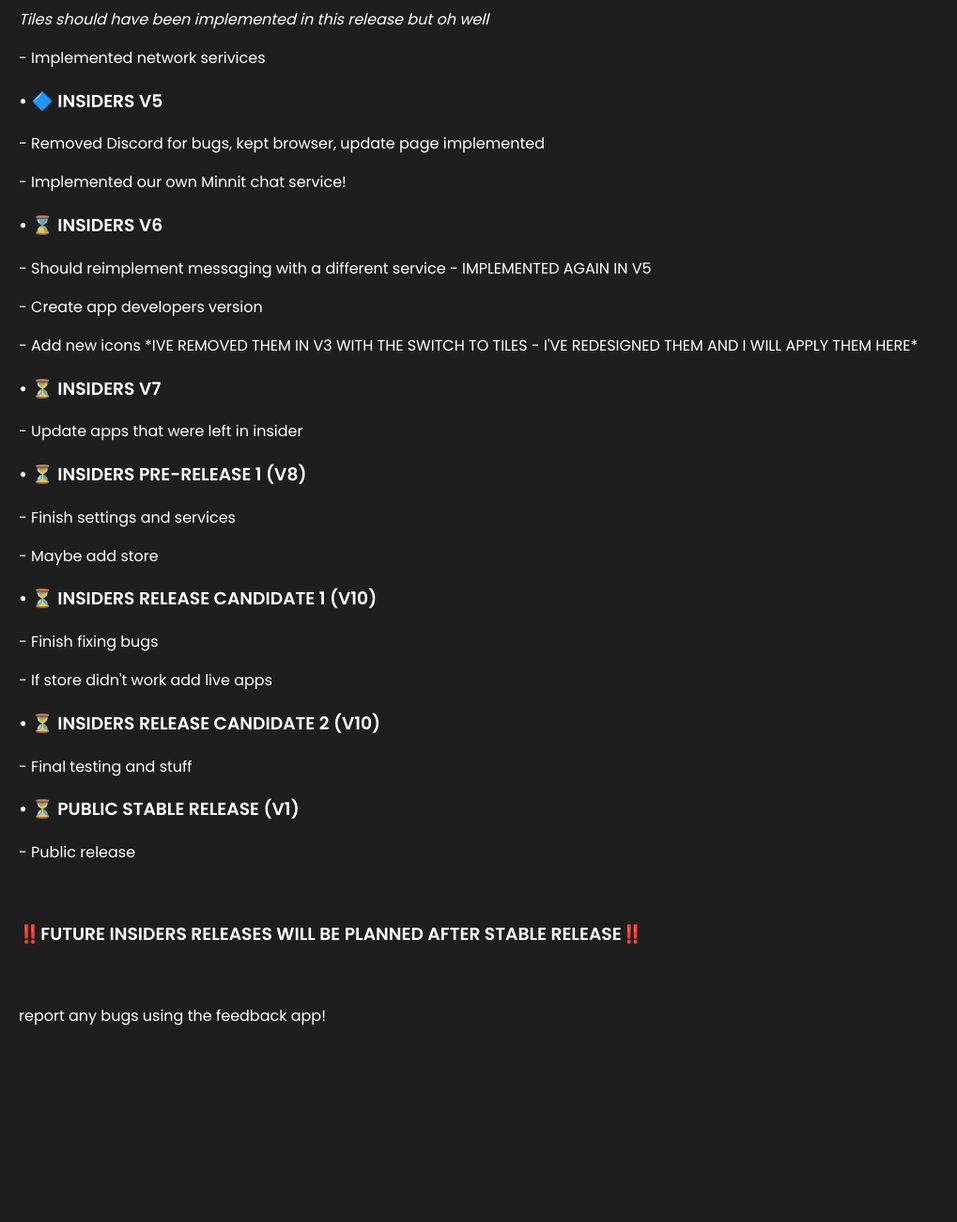
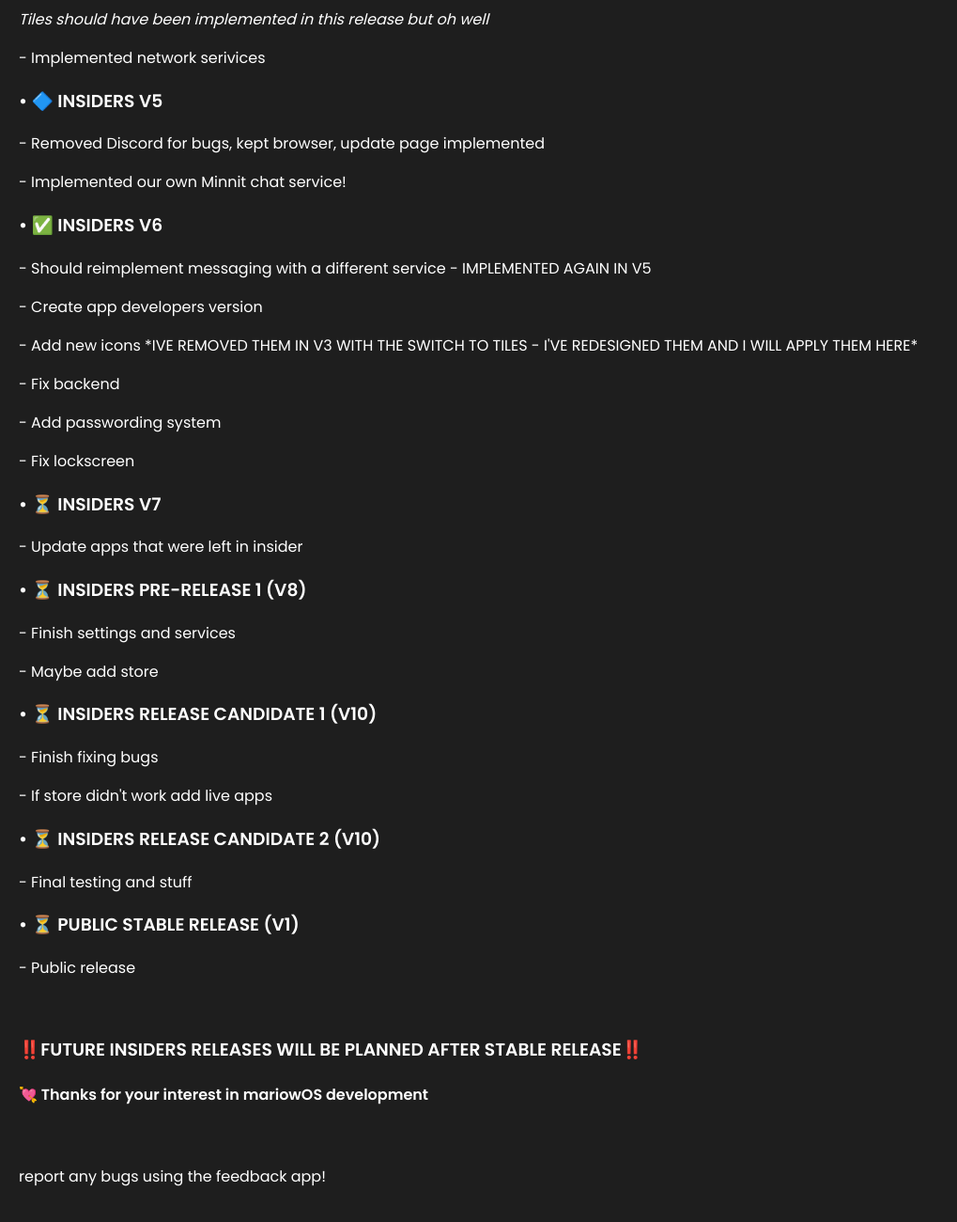
Before and after one commit to mariowstech/mariowOS-landpages, a plain HTML site: page updates-beta/roadmap.html in a window 1280 px wide. Shown: the part 589-1889 px from the top of the page at 94% size, without its empty margins (0-1019 px from the left). Before the commit the page ends 1718 px from the top, so only its background shows below. Drawn offline with Linux system fonts and the light colour scheme.

Commit message:
Update roadmap.html

```diff
--- a/updates-beta/roadmap.html
+++ b/updates-beta/roadmap.html
@@ -61,10 +61,13 @@
 <p>- Removed Discord for bugs, kept browser, update page implemented</p>
 <p>- Implemented our own Minnit chat service!</p>
 
-<h3>• ⌛ INSIDERS V6</h3>
+<h3>• ✅ INSIDERS V6</h3>
 <p><i></i>- Should reimplement messaging with a different service - IMPLEMENTED AGAIN IN V5</i></p>
 <p>- Create app developers version</p>
 <p>- Add new icons *IVE REMOVED THEM IN V3 WITH THE SWITCH TO TILES - I'VE REDESIGNED THEM AND I WILL APPLY THEM HERE*</p>
+<p>- Fix backend</p>
+<p>- Add passwording system</p>
+<p>- Fix lockscreen</p>
 
 <h3>• ⏳ INSIDERS V7</h3>
 <p>- Update apps that were left in insider</p>
@@ -85,6 +88,7 @@
 <p>&nbsp;</p>
 
 <h3> ‼️FUTURE INSIDERS RELEASES WILL BE PLANNED AFTER STABLE RELEASE‼️</h3>
+<h4> 💘 Thanks for your interest in mariowOS development</h4>
 
 <p>&nbsp;</p>
 <p>report any bugs using the feedback app!</p>
```
